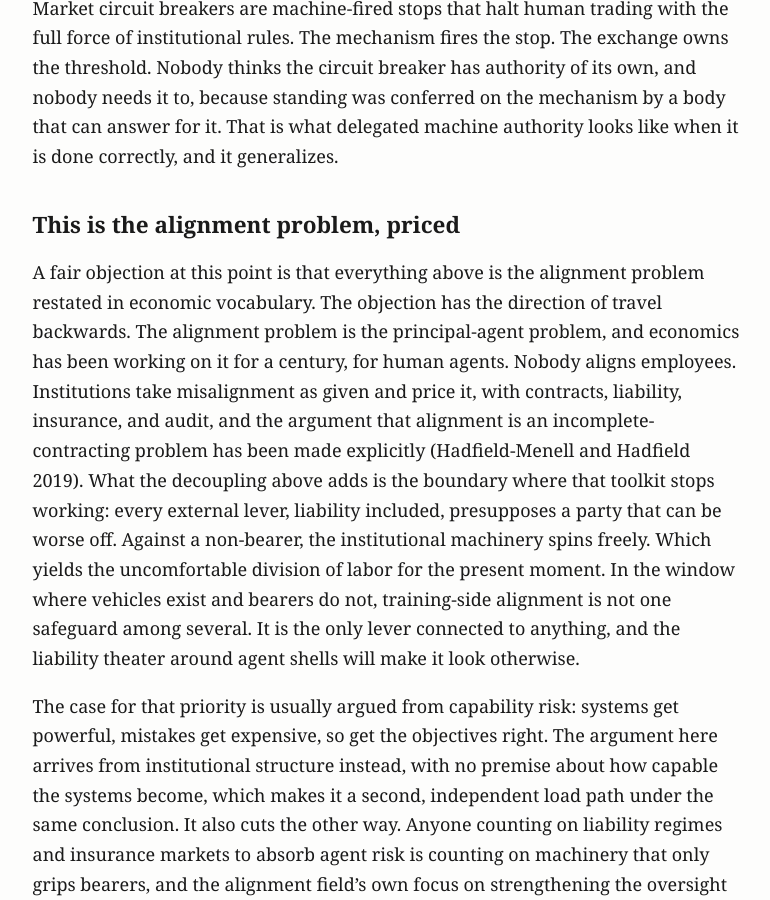
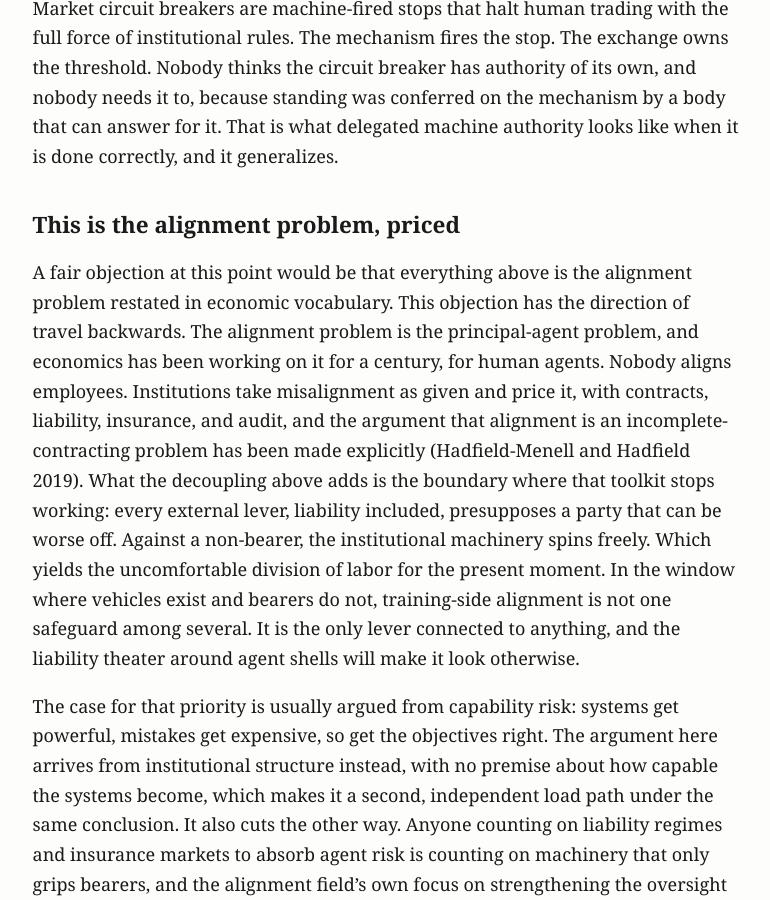
Before and after one commit to MajorLift/blog, a Jekyll site: the page built from _posts/2026-07-26-when-the-agent-stands-to-lose-something.md, in a window 1280 px wide and 900 px high, scrolled down 2264 px. Shown: the whole window, without its empty margins (252-1022 px from the left). Built offline with Jekyll 4.4.1, drawn with Linux system fonts in a browser that asks for light colours.

Commit message:
Stage the anticipated objection in the conditional and bind the reversal to it
Two author refinements to the objection sentence: the setup takes
would-be, since the objection is pre-empted rather than received, and
the reversal opens with a demonstrative that points back across the
new sentence break.

Claude-Session: https://claude.ai/code/session_01QzrpuaaxiGyPWbFKHggd8b

```diff
--- a/_posts/2026-07-26-when-the-agent-stands-to-lose-something.md
+++ b/_posts/2026-07-26-when-the-agent-stands-to-lose-something.md
@@ -34,7 +34,7 @@ Meanwhile, one piece of the post-threshold world has been operating for decades.
 
 ## This is the alignment problem, priced
 
-A fair objection at this point is that everything above is the alignment problem restated in economic vocabulary. The objection has the direction of travel backwards. The alignment problem is the principal-agent problem, and economics has been working on it for a century, for human agents. Nobody aligns employees. Institutions take misalignment as given and price it, with contracts, liability, insurance, and audit, and the argument that alignment is an incomplete-contracting problem has been made explicitly (Hadfield-Menell and Hadfield 2019). What the decoupling above adds is the boundary where that toolkit stops working: every external lever, liability included, presupposes a party that can be worse off. Against a non-bearer, the institutional machinery spins freely. Which yields the uncomfortable division of labor for the present moment. In the window where vehicles exist and bearers do not, training-side alignment is not one safeguard among several. It is the only lever connected to anything, and the liability theater around agent shells will make it look otherwise.
+A fair objection at this point would be that everything above is the alignment problem restated in economic vocabulary. This objection has the direction of travel backwards. The alignment problem is the principal-agent problem, and economics has been working on it for a century, for human agents. Nobody aligns employees. Institutions take misalignment as given and price it, with contracts, liability, insurance, and audit, and the argument that alignment is an incomplete-contracting problem has been made explicitly (Hadfield-Menell and Hadfield 2019). What the decoupling above adds is the boundary where that toolkit stops working: every external lever, liability included, presupposes a party that can be worse off. Against a non-bearer, the institutional machinery spins freely. Which yields the uncomfortable division of labor for the present moment. In the window where vehicles exist and bearers do not, training-side alignment is not one safeguard among several. It is the only lever connected to anything, and the liability theater around agent shells will make it look otherwise.
 
 The case for that priority is usually argued from capability risk: systems get powerful, mistakes get expensive, so get the objectives right. The argument here arrives from institutional structure instead, with no premise about how capable the systems become, which makes it a second, independent load path under the same conclusion. It also cuts the other way. Anyone counting on liability regimes and insurance markets to absorb agent risk is counting on machinery that only grips bearers, and the alignment field's own focus on strengthening the oversight signal has mostly left this boundary, the question of which external levers connect to anything at all, unexamined.
 
```
